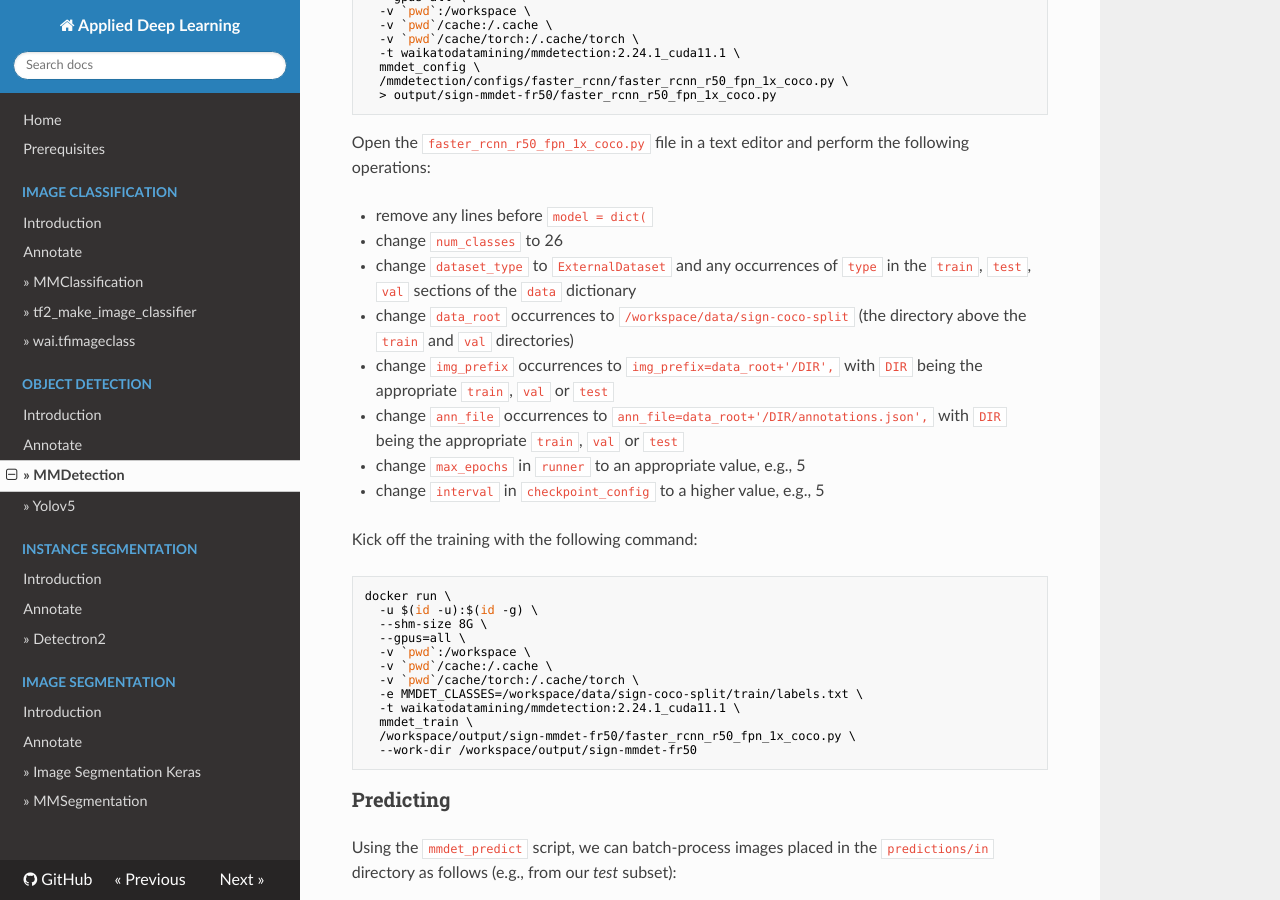
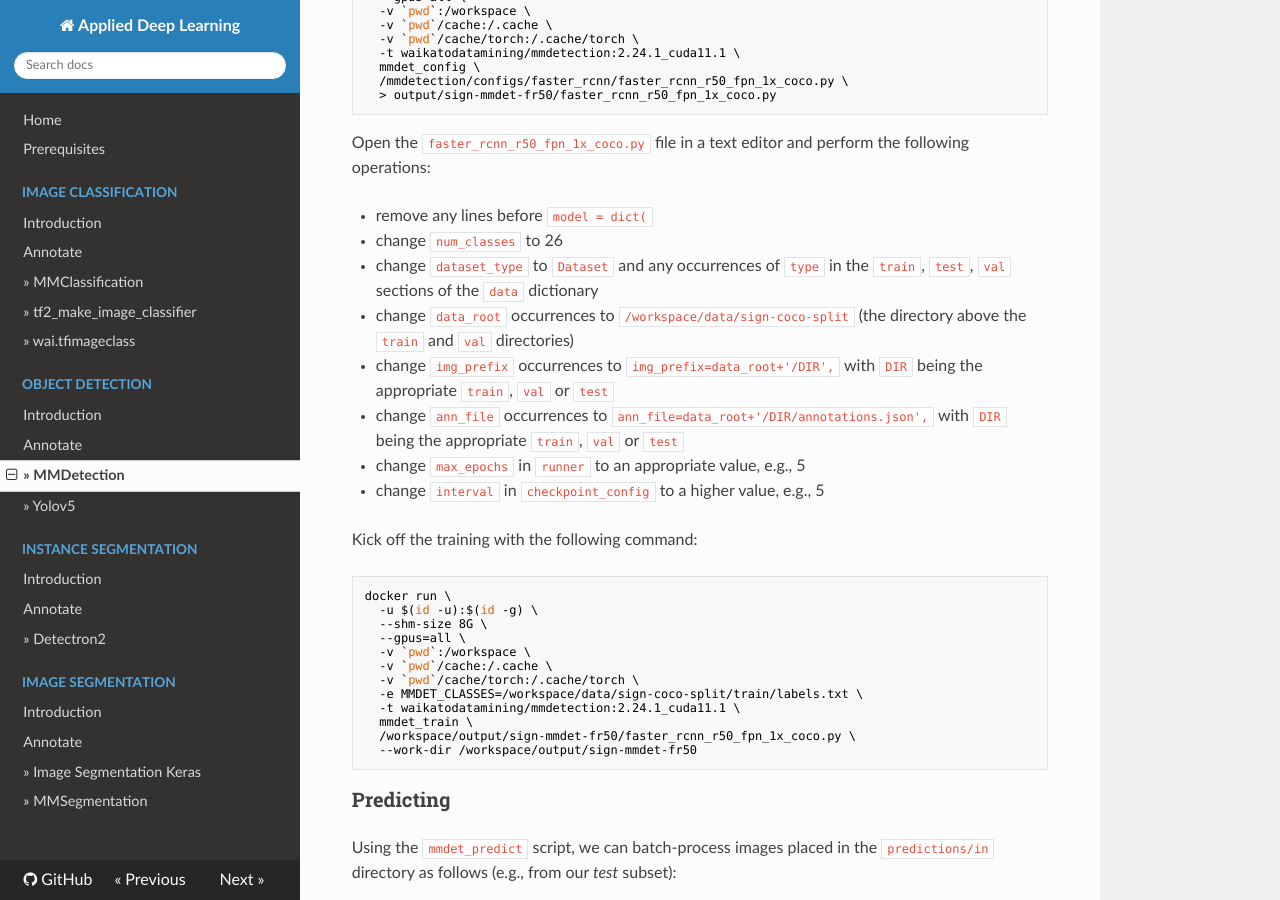
Before and after one commit to waikato-datamining/applied-deep-learning, an MkDocs documentation site: the page built from docs/object_detection/mmdetection.md, in a window 1280 px wide and 900 px high, scrolled down 1693 px. Built offline with MkDocs 1.6.1, drawn with Linux system fonts in a browser that asks for light colours; nearby versions of some CDN libraries.

Commit message:
fixed dataset type

```diff
--- a/docs/object_detection/mmdetection.md
+++ b/docs/object_detection/mmdetection.md
@@ -95,7 +95,7 @@ Open the `faster_rcnn_r50_fpn_1x_coco.py` file in a text editor and perform the
 
 * remove any lines before `model = dict(`
 * change `num_classes` to 26
-* change `dataset_type` to `ExternalDataset` and any occurrences of `type` in the `train`, `test`, `val` sections of the `data` dictionary
+* change `dataset_type` to `Dataset` and any occurrences of `type` in the `train`, `test`, `val` sections of the `data` dictionary
 * change `data_root` occurrences to `/workspace/data/sign-coco-split` (the directory above the `train` and `val` directories)
 * change `img_prefix` occurrences to `img_prefix=data_root+'/DIR',` with `DIR` being the appropriate `train`, `val` or `test`
 * change `ann_file` occurrences to `ann_file=data_root+'/DIR/annotations.json',` with `DIR` being the appropriate `train`, `val` or `test`
```
